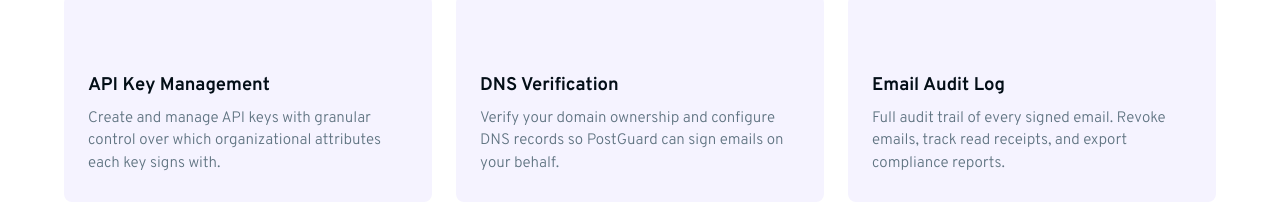
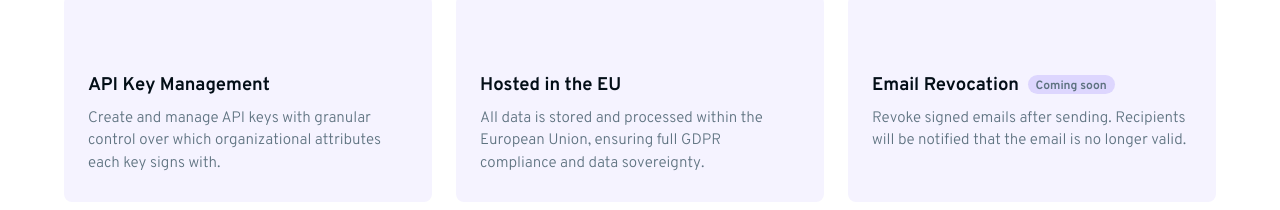
Before and after one commit to encryption4all/postguard-business, a SvelteKit app: page / in a window 1280 px wide. Shown: the part 560-770 px from the top of the page. Built offline with nearby package versions, Linux system fonts and the light colour scheme; no server answers; some icons are missing; a web font is replaced by a local one.

Commit message:
feat: replace DNS and audit log features with EU hosted and email revocation (coming soon)

```diff
--- a/src/routes/(marketing)/+page.svelte
+++ b/src/routes/(marketing)/+page.svelte
@@ -39,23 +39,23 @@
 
 		<div class="feature-card">
 			<div class="feature-icon">
-				<Icon icon="mdi:dns" width="32" height="32" />
+				<Icon icon="mdi:server-security" width="32" height="32" />
 			</div>
-			<h3>DNS Verification</h3>
+			<h3>Hosted in the EU</h3>
 			<p>
-				Verify your domain ownership and configure DNS records so PostGuard can sign emails on
-				your behalf.
+				All data is stored and processed within the European Union, ensuring full GDPR
+				compliance and data sovereignty.
 			</p>
 		</div>
 
 		<div class="feature-card">
 			<div class="feature-icon">
-				<Icon icon="mdi:clipboard-text-clock" width="32" height="32" />
+				<Icon icon="mdi:email-remove" width="32" height="32" />
 			</div>
-			<h3>Email Audit Log</h3>
+			<h3>Email Revocation <span class="coming-soon">Coming soon</span></h3>
 			<p>
-				Full audit trail of every signed email. Revoke emails, track read receipts, and export
-				compliance reports.
+				Revoke signed emails after sending. Recipients will be notified that the email is
+				no longer valid.
 			</p>
 		</div>
 
@@ -190,6 +190,17 @@
 		}
 	}
 
+	.coming-soon {
+		font-size: var(--pg-font-size-xs);
+		font-weight: var(--pg-font-weight-bold);
+		background: var(--pg-strong-background);
+		color: var(--pg-text-secondary);
+		padding: 2px 8px;
+		border-radius: 100px;
+		vertical-align: middle;
+		margin-left: 0.25rem;
+	}
+
 	.feature-icon {
 		color: var(--pg-primary);
 	}
```
